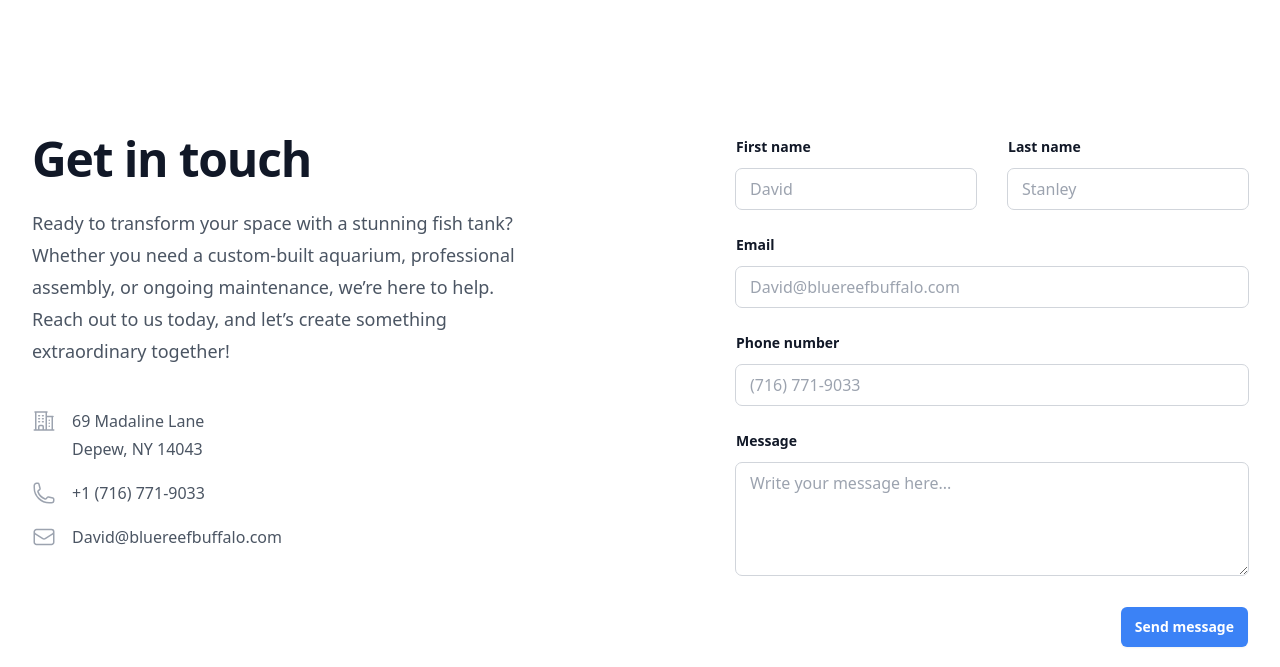
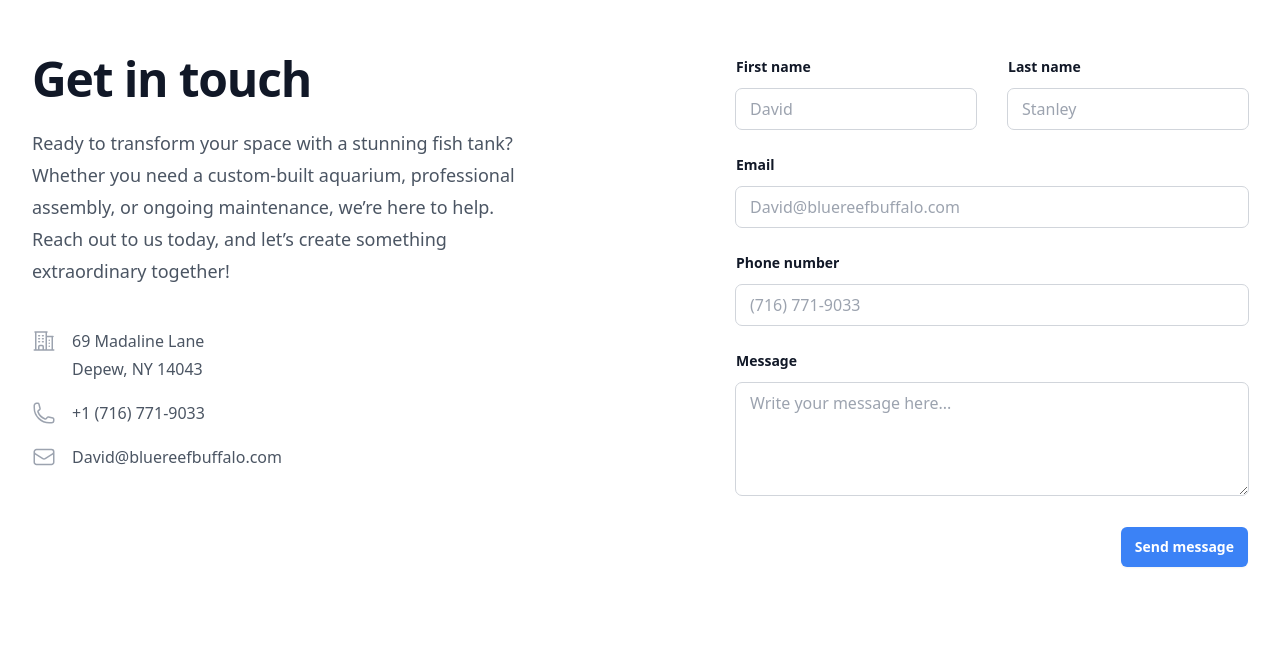
Before and after one commit to chancecaccamise/tntroofingandconstruction, a Next.js app: page / in a window 1280 px wide. Shown: the part 2013-2680 px from the top of the page. Built offline with nearby package versions, Linux system fonts and the light colour scheme.

Commit message:
less padding on contact form

```diff
--- a/components/demos/ui/contact.tsx
+++ b/components/demos/ui/contact.tsx
@@ -11,7 +11,7 @@ export default function Contact() {
     <div className="relative isolate bg-white">
       <div className="mx-auto grid max-w-7xl grid-cols-1 lg:grid-cols-2">
         {/* Left Column: Stays Visible */}
-        <div className="relative px-6 pb-20 pt-16 sm:pt-24 lg:static lg:px-8 lg:py-36">
+        <div className="relative px-6 pb-20 pt-16 sm:pt-24 lg:static lg:px-8 lg:py-16">
           <div className="mx-auto max-w-xl lg:mx-0 lg:max-w-lg">
             <h2 className="text-pretty text-4xl font-semibold tracking-tight text-gray-900 sm:text-5xl">
               Get in touch
@@ -55,7 +55,7 @@ export default function Contact() {
         </div>
 
         {/* Right Column: Form / Success Message */}
-        <div className="px-6 pb-24 pt-16 sm:pb-32 lg:px-8 lg:py-36">
+        <div className="px-6 pb-24 pt-16 sm:pb-32 lg:px-8 lg:py-16">
           <div className="mx-auto max-w-xl lg:mr-0 lg:max-w-lg">
             {state.succeeded ? (
               <div className="p-6 text-center rounded-lg bg-green-100 border border-blue-400">
```
